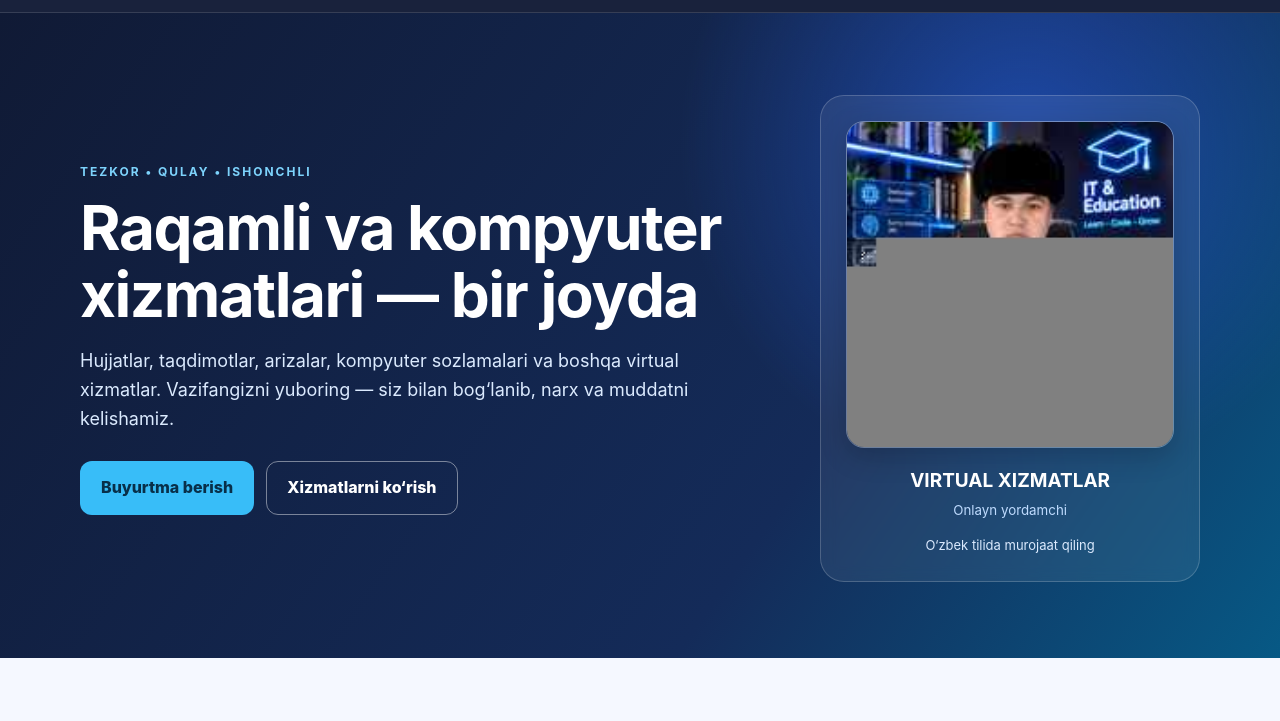
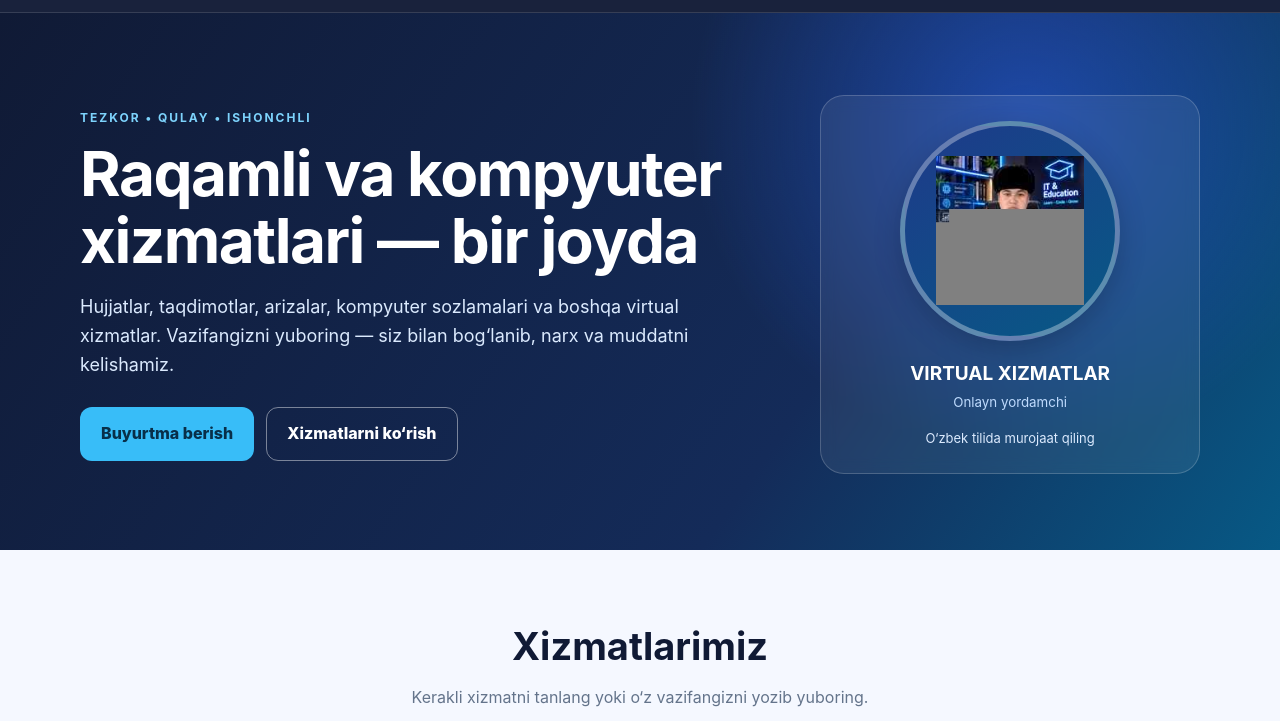
Before and after one commit to Murodjon-1221/virtual-xizmatlar, a website: page index.html in a window 1280 px wide. Shown: the part 72-793 px from the top of the page. Drawn offline with Linux system fonts and the light colour scheme.

Commit message:
Fit complete original portrait inside circular avatar frame

```diff
--- a/index.html
+++ b/index.html
@@ -19,7 +19,7 @@
     .actions{display:flex;gap:12px;flex-wrap:wrap;margin-top:28px}.btn{display:inline-flex;align-items:center;justify-content:center;padding:13px 20px;border-radius:12px;font-weight:800;border:1px solid transparent;cursor:pointer}
     .primary{background:var(--cyan);color:#082f49}.secondary{border-color:#ffffff70;color:white}.btn:hover{transform:translateY(-1px)}
     .avatar-card{background:#ffffff12;border:1px solid #ffffff30;border-radius:24px;padding:25px;text-align:center;backdrop-filter:blur(8px)}
-    .avatar{display:block;width:min(100%,420px);height:auto;aspect-ratio:1/1;object-fit:contain;object-position:center;margin:0 auto 18px;border-radius:18px;border:1px solid #ffffff55;box-shadow:0 8px 28px #0003}
+    .avatar{width:220px;height:220px;border-radius:50%;margin:0 auto 18px;display:flex;align-items:center;justify-content:center;overflow:hidden;background:linear-gradient(145deg,#1e3a8a,#075985);border:5px solid #ffffff55;box-shadow:0 8px 28px #0003}.avatar-photo{width:70.7%;height:70.7%;display:block;object-fit:contain;object-position:center;border-radius:0;max-width:none}
     .avatar-card strong{display:block;font-size:19px}.avatar-card small{color:#bfdbfe}
     section{padding:66px 0}.section-head{text-align:center;margin-bottom:34px}.section-head h2{font-size:clamp(27px,4vw,38px);margin:0 0 8px;color:var(--navy)}.section-head p{color:var(--muted);margin:0}
     .grid{display:grid;grid-template-columns:repeat(3,1fr);gap:16px}.service{background:white;border:1px solid #e5eaf5;border-radius:17px;padding:22px;box-shadow:0 8px 24px #10234a08}
@@ -49,7 +49,7 @@
       <p>Hujjatlar, taqdimotlar, arizalar, kompyuter sozlamalari va boshqa virtual xizmatlar. Vazifangizni yuboring — siz bilan bog‘lanib, narx va muddatni kelishamiz.</p>
       <div class="actions"><a class="btn primary" href="#order">Buyurtma berish</a><a class="btn secondary" href="#services">Xizmatlarni ko‘rish</a></div>
     </div>
-    <div class="avatar-card"><img class="avatar" src="avatar.jpg" alt="Virtual Xizmatlar asoschisi" /><strong>VIRTUAL XIZMATLAR</strong><small>Onlayn yordamchi</small><p style="font-size:13px;color:#dbeafe;margin-bottom:0">O‘zbek tilida murojaat qiling</p></div>
+    <div class="avatar-card"><div class="avatar"><img class="avatar-photo" src="avatar.jpg" alt="Virtual Xizmatlar asoschisi" /></div><strong>VIRTUAL XIZMATLAR</strong><small>Onlayn yordamchi</small><p style="font-size:13px;color:#dbeafe;margin-bottom:0">O‘zbek tilida murojaat qiling</p></div>
   </div></div>
 
   <section id="services"><div class="wrap">
```
